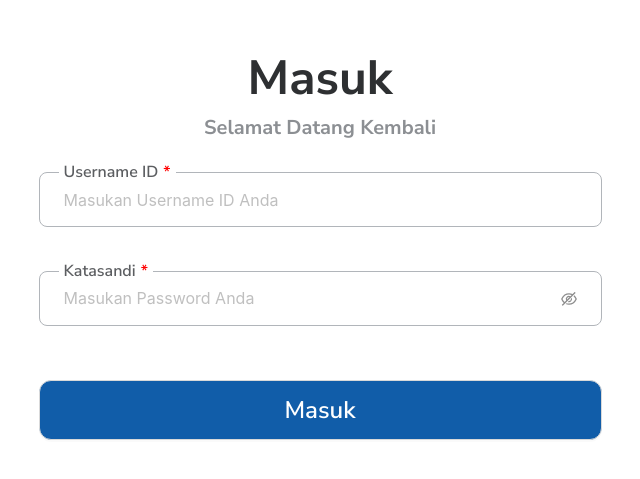
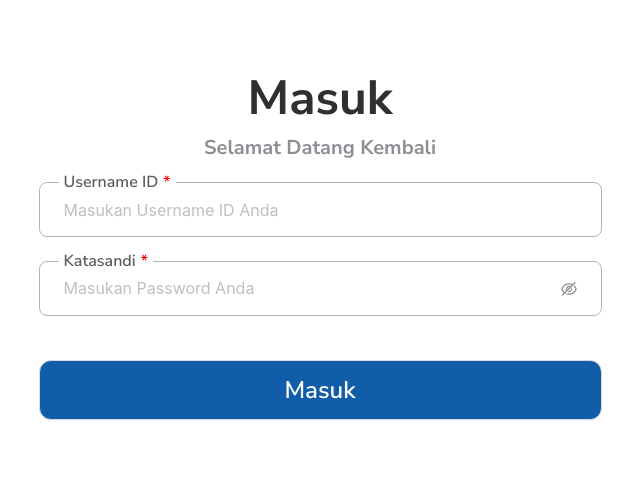
Before and after one commit to nizarfazari/setara, a React (Vite) app: page /login in a window 1280 px wide. Shown: the part 143-622 px from the top of the page, without its empty margins (320-960 px from the left). Built offline with nearby package versions, Linux system fonts and the light colour scheme.

Commit message:
adjust login who are already logged in

```diff
--- a/src/hooks/useAuth.tsx
+++ b/src/hooks/useAuth.tsx
@@ -76,7 +76,11 @@ export const AuthProvider = ({ children }: AuthProps) => {
 
     const logout = () => {
         setUser(null);
-        localStorage.clear()
+        setTransWallet({
+            recipients: null,
+            transaction: null,
+            idWallet: null
+        });
         openNotificationWithIcon('success', 'Success', "Berhasil Logout")
         navigate("/login", { replace: true });
     };
--- a/src/pages/login/index.tsx
+++ b/src/pages/login/index.tsx
@@ -1,4 +1,4 @@
-import  { useState } from 'react';
+import {  useState } from 'react';
 import type { FormProps } from 'antd';
 import { Button, Form, Input } from 'antd';
 import './login.css';
@@ -15,6 +15,11 @@ type LoginType = {
 const Login = () => {
   const [loading, setLoading] = useState(false);
   const { login } = useAuth()
+
+
+  const username = localStorage.getItem('username');
+  console.log(username)
+
   const { openNotificationWithIcon } = useNotification();
   const onFinish: FormProps<LoginType>['onFinish'] = async (values) => {
     setLoading(true);
@@ -35,6 +40,7 @@ const Login = () => {
       openNotificationWithIcon('success', 'Success', data.message)
       console.log('Sign in successful:', data);
       login(data.data)
+      localStorage.setItem('username', values.username);
 
     } catch (error) {
       const errorMessage = error instanceof Error ? error.message : 'An unexpected error occurred.';
@@ -49,6 +55,7 @@ const Login = () => {
     console.log('Failed:', errorInfo);
   };
 
+
   return (
     <div className='container mx-auto flex justify-center items-center h-screen'>
       <div className="w-[563px] mx-auto">
@@ -57,30 +64,30 @@ const Login = () => {
           <p className="text-heading-6 text-black-600 mb-5">Selamat Datang Kembali</p>
         </div>
         <Form
-          name="basic"
           onFinish={onFinish}
           onFinishFailed={onFinishFailed}
-          autoComplete="off"
+
+          initialValues={{ username: username || null }}
         >
+          <div className='input-group'>
+            <label htmlFor="username" className='required'>Username ID</label>
             <Form.Item<LoginType>
               name="username"
               rules={[{ required: true, message: 'Mohon Masukan Username!' }]}
             >
+              <Input className={`input-label ${username ? 'bg-black-500' : 'bg-white'}`} placeholder='Masukan Username ID Anda' disabled={!!username} id='username' />
+            </Form.Item>
+          </div>
+
           <div className='input-group'>
-              <Input className='input-label' placeholder='Masukan Username ID Anda' />
-              <label htmlFor="" className='required'>Username ID</label>
-            </div>
-          </Form.Item>
-
             <Form.Item<LoginType>
               name="password"
               rules={[{ required: true, message: 'Mohon Masukan Password!' }]}
             >
-            <div className='input-group'>
               <Input.Password className='input-label' placeholder='Masukan Password Anda' />
+            </Form.Item>
             <label htmlFor="" className='required'>Katasandi</label>
           </div>
-          </Form.Item>
 
           <Form.Item>
             <Button
--- a/src/pages/login/login.css
+++ b/src/pages/login/login.css
@@ -21,7 +21,7 @@
 }
 
 .input-group .input-label {
-    background: white;
+
     border-radius: 8px;
     outline: none;
     padding: 18px 24px 18px 24px;
```
Lines whose indentation alone changed are shown as unchanged.
